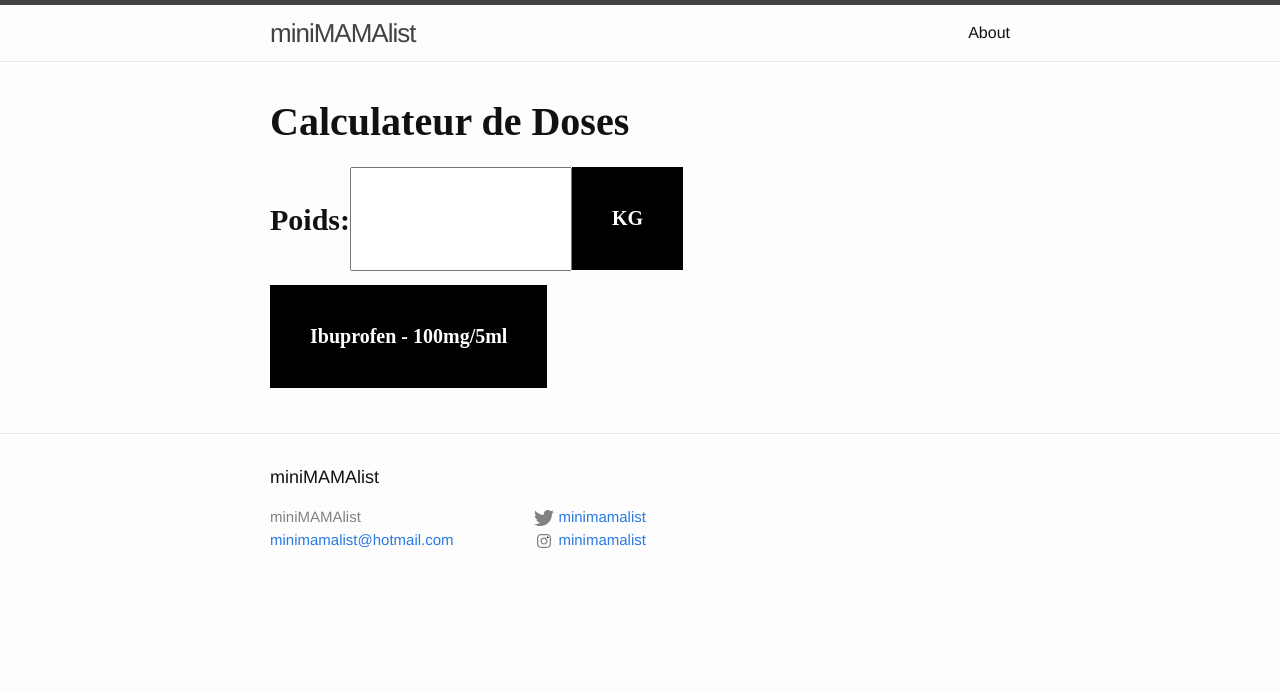
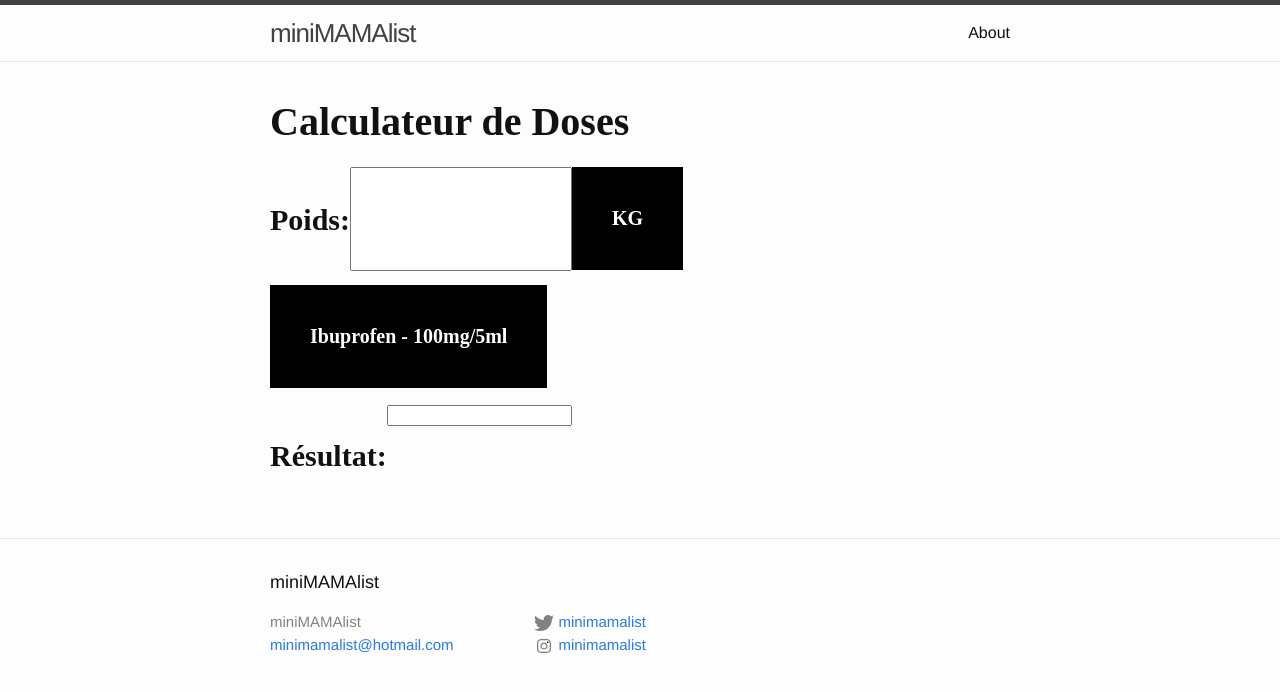
Before and after one commit to patrickboutin/patrickboutin.github.io, a Jekyll site: the page built from index.html, in a window 1280 px wide. Shown: the top 692 px of the page. Built offline with Jekyll 4.4.1, drawn with Linux system fonts in a browser that asks for light colours.

Commit message:
Update index.html

```diff
--- a/index.html
+++ b/index.html
@@ -99,6 +99,12 @@ input[type=numeric] {
     <a href="#contact">Acétaminophène - 160mg/5ml</a>
   </div>
 </div>
+<p>
+</p>
+<form>
+  <label for="fname">Résultat:</label>
+  <input type="text" id="fname" name="fname">
+</form>
 
 <script>
 /* When the user clicks on the button,
```
